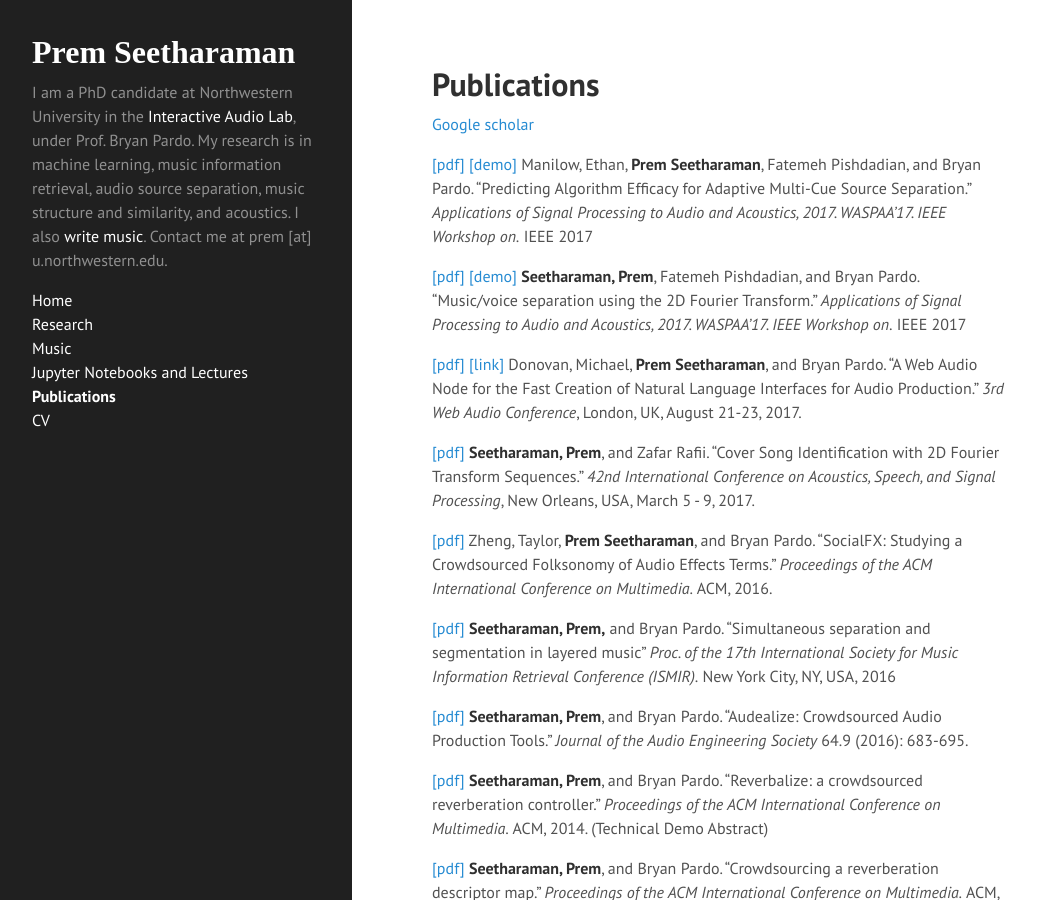
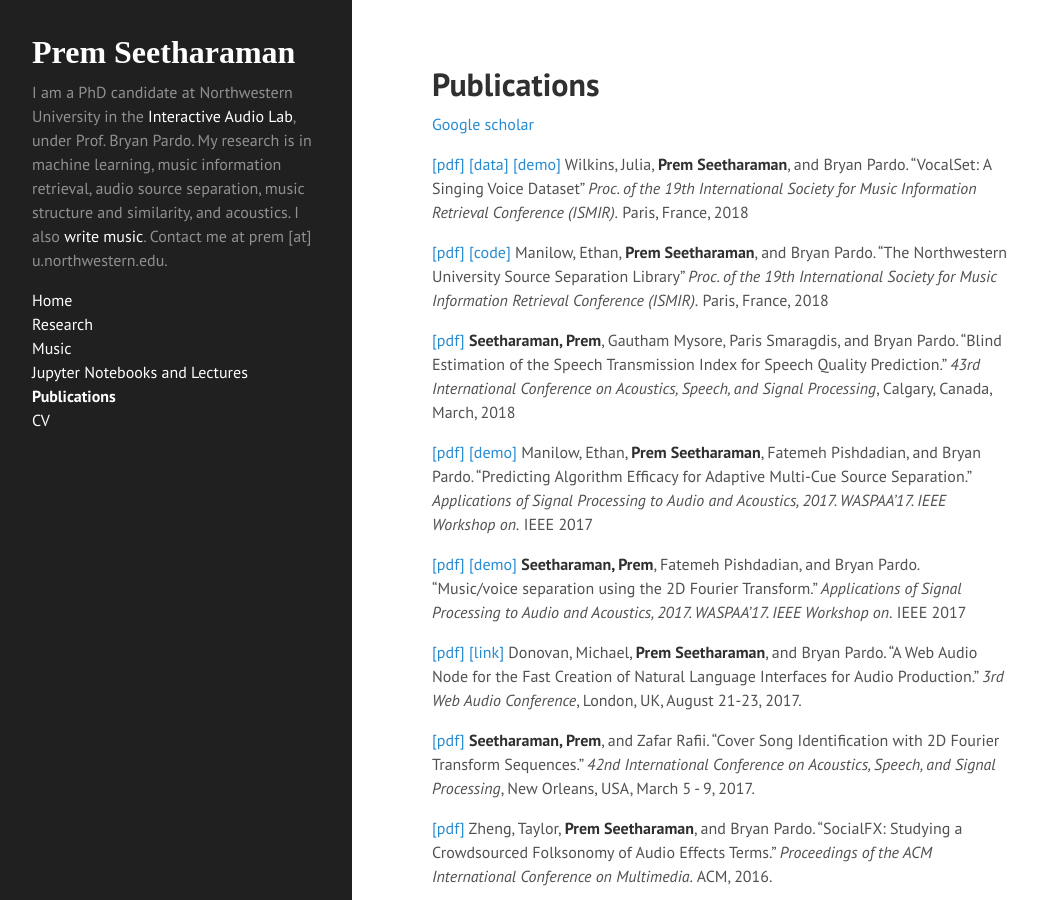
Before and after one commit to pseeth/pseeth.github.io.old, a Jekyll site: the page built from publications.md, in a window 1280 px wide and 900 px high. Shown: the whole window, without its empty margins (0-1037 px from the left). Built offline with Jekyll 4.4.1, drawn with Linux system fonts in a browser that asks for light colours; Markdown is read by kramdown in place of the engine named in the settings; comment, search, counter and statistics services are not loaded.

Commit message:
updating site

```diff
--- a/publications.md
+++ b/publications.md
@@ -3,6 +3,25 @@ layout: page
 title: Publications
 ---
 [Google scholar](https://scholar.google.com/citations?user=XHD-48cAAAAJ&hl=en)
+
+[[pdf]](/public/papers/wilkins_seetharaman_ismir18.pdf)
+[[data]](https://zenodo.org/record/1193957)
+[[demo]](https://interactiveaudiolab.github.io/demos/vocalset)
+Wilkins, Julia, **Prem Seetharaman**, and Bryan Pardo.
+“VocalSet: A Singing Voice Dataset” *Proc. of the 19th International Society
+for Music Information Retrieval Conference (ISMIR).* Paris, France, 2018
+
+[[pdf]](/public/papers/manilow_seetharaman_ismir18.pdf)
+[[code]](https://github.com/interactiveaudiolab/nussl)
+Manilow, Ethan, **Prem Seetharaman**, and Bryan Pardo. “The Northwestern University
+Source Separation Library” *Proc. of the 19th International Society
+for Music Information Retrieval Conference (ISMIR).* Paris, France, 2018
+
+[[pdf]](/public/papers/seetharaman_mysore_icassp18.pdf)
+**Seetharaman, Prem**,  Gautham Mysore, Paris Smaragdis, and Bryan Pardo.
+“Blind Estimation of the Speech Transmission Index for Speech Quality Prediction.”
+*43rd International Conference on Acoustics, Speech, and Signal Processing*,
+Calgary, Canada, March, 2018
 
 [[pdf]](/public/papers/manilow_seetharaman_pishdadian_waspaa2017.pdf)
 [[demo]](https://interactiveaudiolab.github.io/demos/multicue)
```
Also changed, not shown: 3 other files.
